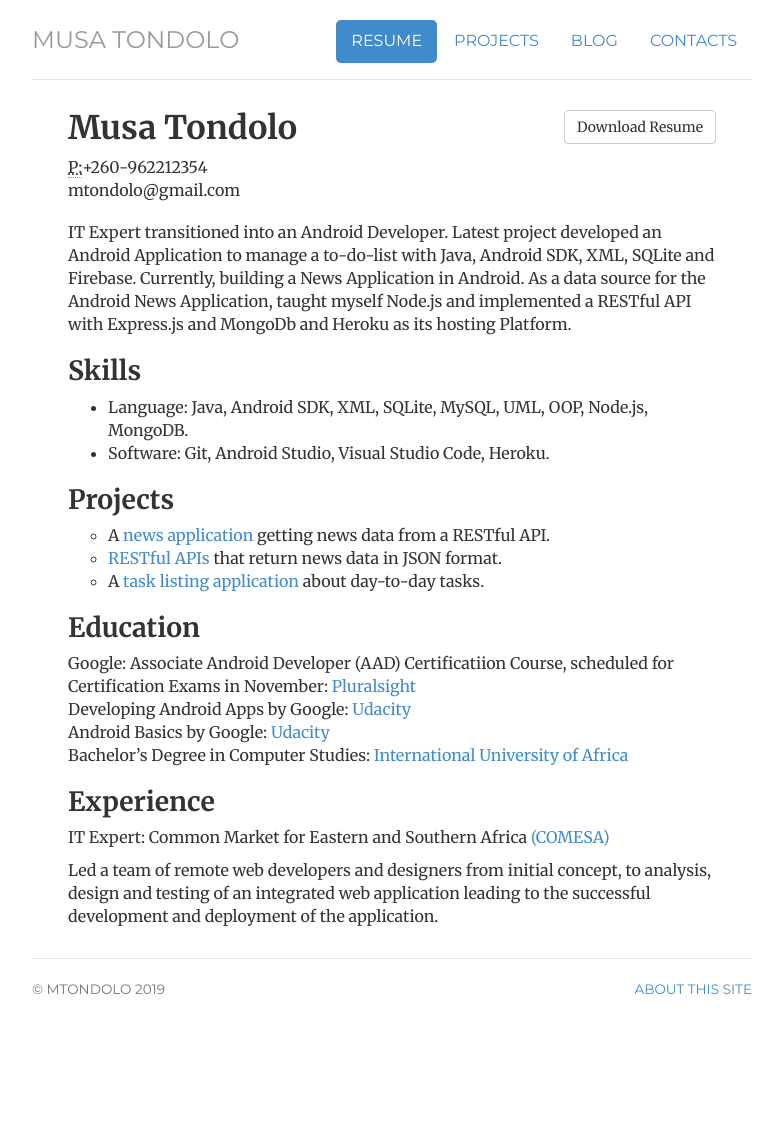
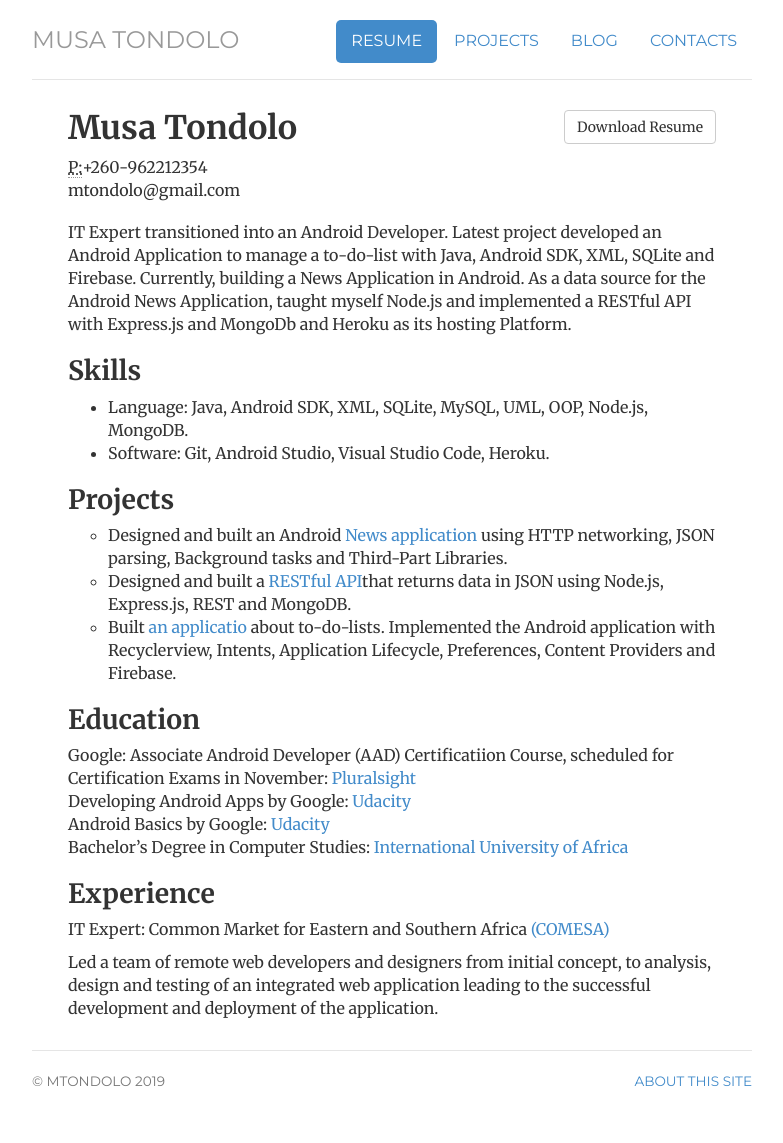
Before and after one commit to mtondolo/mtondolo.github.io, a Jekyll site: the page built from cv/index.html, in a window 1280 px wide. Shown: the whole page, without its empty margins (248-1031 px from the left). Built offline with Jekyll 4.4.1, drawn with Linux system fonts in a browser that asks for light colours; before the commit the page ends 1051 px from its top, so only the background shows below that.

Commit message:
Update index.html

```diff
--- a/cv/index.html
+++ b/cv/index.html
@@ -33,9 +33,9 @@ description: Current Resume for Musa Tondolo, an Android Developer supplimented
 	                        <ul class="list-unstyled">
 					<p>
 					<ul>
-					<li>A <a href="https://github.com/mtondolo/comesapp-android" tite="news application">news application</a> getting news data from a RESTful API.</li>
-					<li><a href="https://github.com/mtondolo/comesapp-api" title=restful api">RESTful APIs</a> that return news data in JSON format.</li>
-					<li>A <a href="https://github.com/mtondolo/Journal-App" title="lists tasks">task listing application</a> about day-to-day tasks.</li>
+					<li>Designed and built an Android <a href="https://github.com/mtondolo/comesapp-android" tite="News application">News application</a> using HTTP networking, JSON parsing, Background tasks and Third-Part Libraries.</li>
+					<li>Designed and built a <a href="https://github.com/mtondolo/comesapp-api" title=RESTful API">RESTful API</a>that returns data in JSON using Node.js, Express.js, REST and MongoDB.</li>
+					<li>Built <a href="https://github.com/mtondolo/Journal-App" title="an applicatio">an applicatio</a> about to-do-lists. Implemented the Android application with Recyclerview, Intents, Application Lifecycle, Preferences, Content Providers and Firebase.</li>
 	                                </ul>
 	                                </p>
 				<h2>Education</h2>
```
